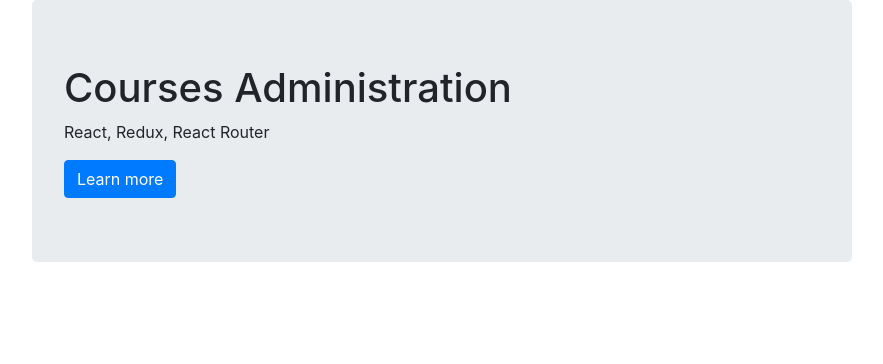
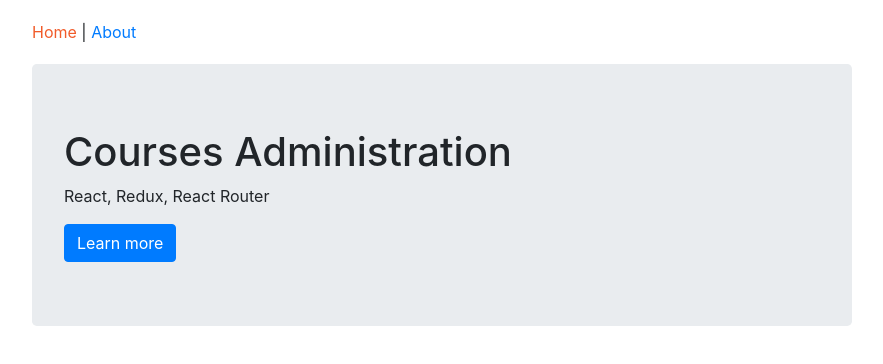
Before and after one commit to abdelrhman-allam/react-starter-kit, a React app: page / in a window 1280 px wide. Shown: the top 364 px of the page, without its empty margins (198-1081 px from the left). Built offline with nearby package versions, Linux system fonts and the light colour scheme.

Commit message:
Header And PageNotFound

```diff
--- a/src/components/App.js
+++ b/src/components/App.js
@@ -1,13 +1,19 @@
 import React from "react";
-import { Route } from "react-router-dom";
+import { Route, Switch } from "react-router-dom";
 import HomePage from "./home/HomePage";
 import AboutPage from "./about/AboutPage";
+import Header from "./common/Header";
+import PageNotFound from "./PageNotFound";
 
 function App() {
   return (
     <div className="container-fluid">
-      <Route exact path="/" component={HomePage} />
-      <Route exact path="/about" component={AboutPage} />
+      <Header />
+      <Switch>
+        <Route exact path="/" component={HomePage} />
+        <Route path="/about" component={AboutPage} />
+        <Route component={PageNotFound} />
+      </Switch>
     </div>
   );
 }
--- /dev/null
+++ b/src/components/PageNotFound.js
@@ -0,0 +1,5 @@
+import React from "react";
+
+const PageNotFound = () => <h1>Opps! It is 404 Page Not Found</h1>;
+
+export default PageNotFound;
--- /dev/null
+++ b/src/components/common/Header.js
@@ -0,0 +1,19 @@
+import React from "react";
+import { NavLink } from "react-router-dom";
+
+const Header = () => {
+  const activeStyle = { color: "#F15B2A" };
+  return (
+    <nav>
+      <NavLink to="/" activeStyle={activeStyle} exact>
+        Home
+      </NavLink>
+      {" | "}
+      <NavLink to="/about" activeStyle={activeStyle} exact>
+        About
+      </NavLink>
+    </nav>
+  );
+};
+
+export default Header;
```
